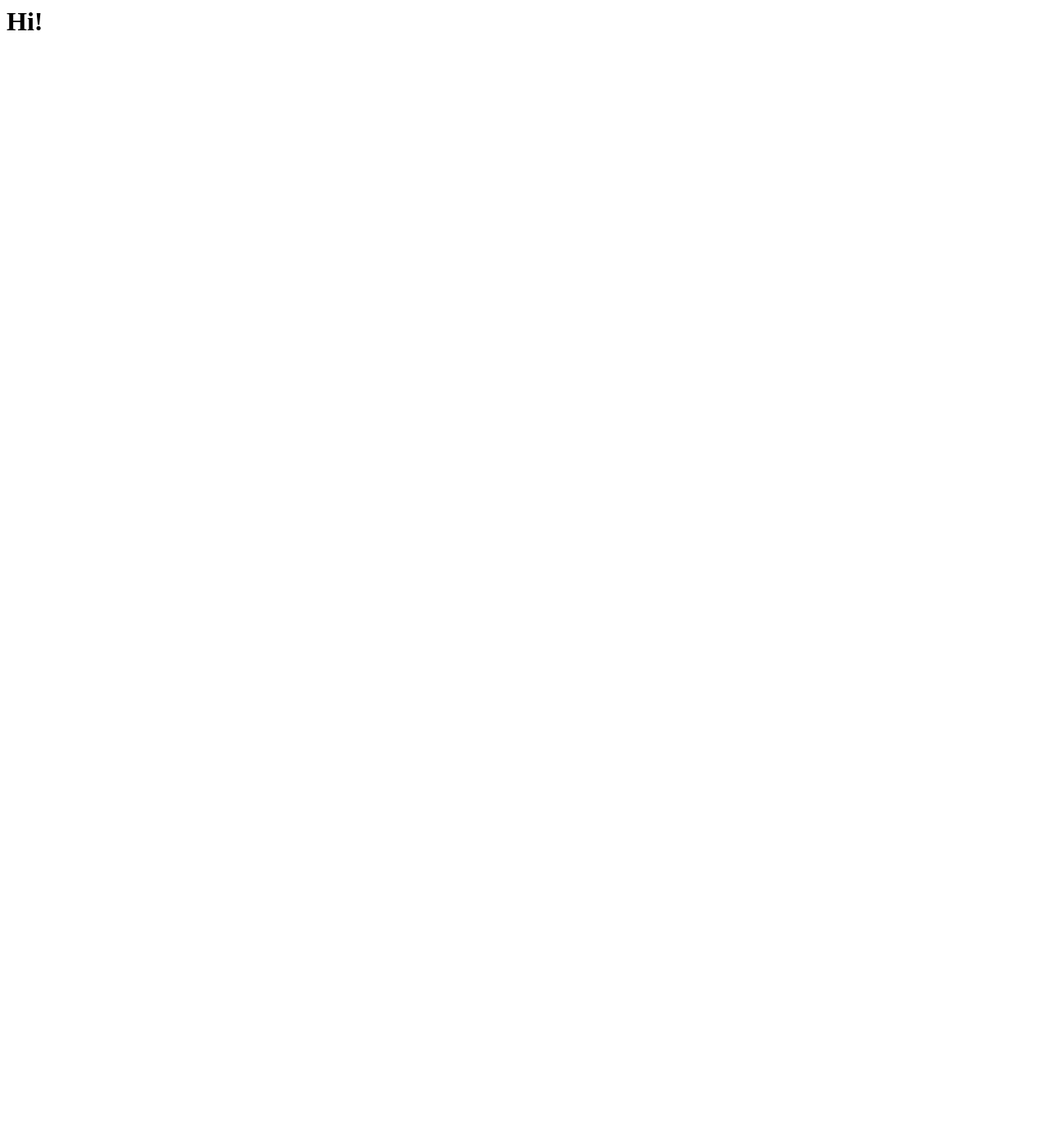
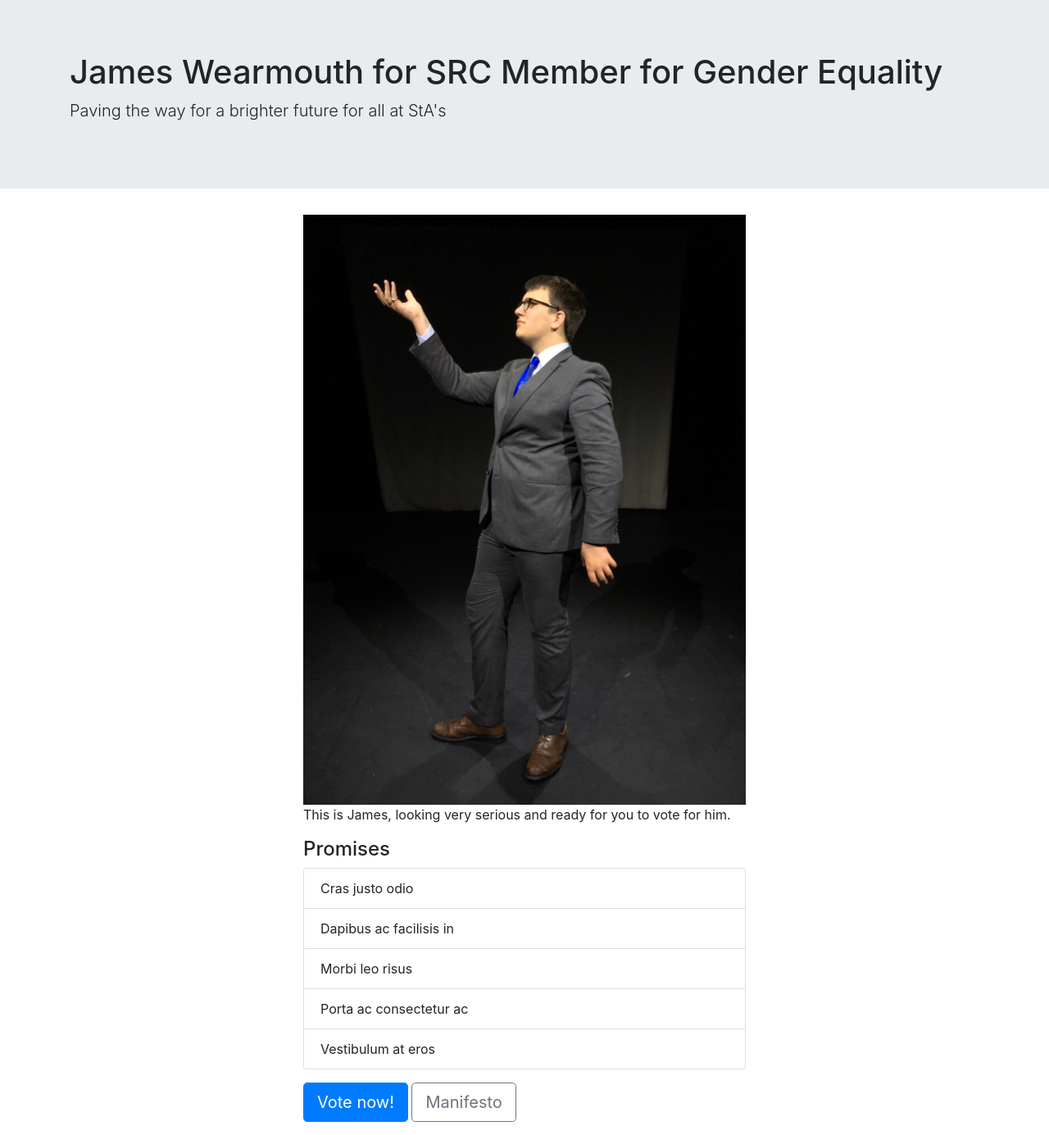
Before and after one commit to jpw-site/jpw-site.github.io, a plain HTML site: page index.html in a window 1280 px wide. Shown: the whole page at 82% size. Before the commit the page ends 800 px from the top, so only its background shows below. Drawn offline with nearby package versions, Linux system fonts and the light colour scheme.

Commit message:
initial template

```diff
--- a/index.html
+++ b/index.html
@@ -1 +1,55 @@
-<h1>Hi!</h1>
+<!doctype html>
+<html lang="en">
+  <head>
+    <!-- Required meta tags -->
+    <meta charset="utf-8">
+    <meta name="viewport" content="width=device-width, initial-scale=1, shrink-to-fit=no">
+
+    <!-- Bootstrap CSS -->
+    <link rel="stylesheet" href="https://maxcdn.bootstrapcdn.com/bootstrap/4.0.0/css/bootstrap.min.css" integrity="sha384-Gn5384xqQ1aoWXA+058RXPxPg6fy4IWvTNh0E263XmFcJlSAwiGgFAW/dAiS6JXm" crossorigin="anonymous">
+
+    <title>James Wearmouth for SRC Member for Gender Equality</title>
+  </head>
+  <body>
+
+    <div class="jumbotron jumbotron-fluid">
+	    <div class="container">
+		    <h1>James Wearmouth for SRC Member for Gender Equality</h1>
+		    <p class="lead">Paving the way for a brighter future for all at StA's</p>
+	    </div>
+    </div>
+    <div class="container">
+	    <div class="row justify-content-md-center align-items-center">
+		    <div class="col-sm-12 col-md-10 col-lg-8 col-xl-6">
+
+			    <figure >
+			    	<img class="img-fluid" src="jpw.jpg" alt="James Wearmouth">
+			    	<figcaption>This is James, looking very serious and ready for you to vote for him.</figcaption>
+			    </figure>
+
+			    <p>
+				    <h4>Promises</h4>
+				    <ul class="list-group">
+						<li class="list-group-item">Cras justo odio</li>
+						<li class="list-group-item">Dapibus ac facilisis in</li>
+						<li class="list-group-item">Morbi leo risus</li>
+						<li class="list-group-item">Porta ac consectetur ac</li>
+						<li class="list-group-item">Vestibulum at eros</li>
+					</ul>
+			    </p>
+
+			    <p>
+					<a class="btn btn-primary btn-lg" href="#" role="button">Vote now!</a>
+					<a class="btn btn-outline-secondary btn-lg" href="#" role="button">Manifesto</a>
+  				</p>
+		    </div>
+	    </div>
+    </div>
+
+    <!-- Optional JavaScript -->
+    <!-- jQuery first, then Popper.js, then Bootstrap JS -->
+    <script src="https://code.jquery.com/jquery-3.2.1.slim.min.js" integrity="sha384-KJ3o2DKtIkvYIK3UENzmM7KCkRr/rE9/Qpg6aAZGJwFDMVNA/GpGFF93hXpG5KkN" crossorigin="anonymous"></script>
+    <script src="https://cdnjs.cloudflare.com/ajax/libs/popper.js/1.12.9/umd/popper.min.js" integrity="sha384-ApNbgh9B+Y1QKtv3Rn7W3mgPxhU9K/ScQsAP7hUibX39j7fakFPskvXusvfa0b4Q" crossorigin="anonymous"></script>
+    <script src="https://maxcdn.bootstrapcdn.com/bootstrap/4.0.0/js/bootstrap.min.js" integrity="sha384-JZR6Spejh4U02d8jOt6vLEHfe/JQGiRRSQQxSfFWpi1MquVdAyjUar5+76PVCmYl" crossorigin="anonymous"></script>
+  </body>
+</html>
```
Also changed, not shown: jpw.jpg (added).
